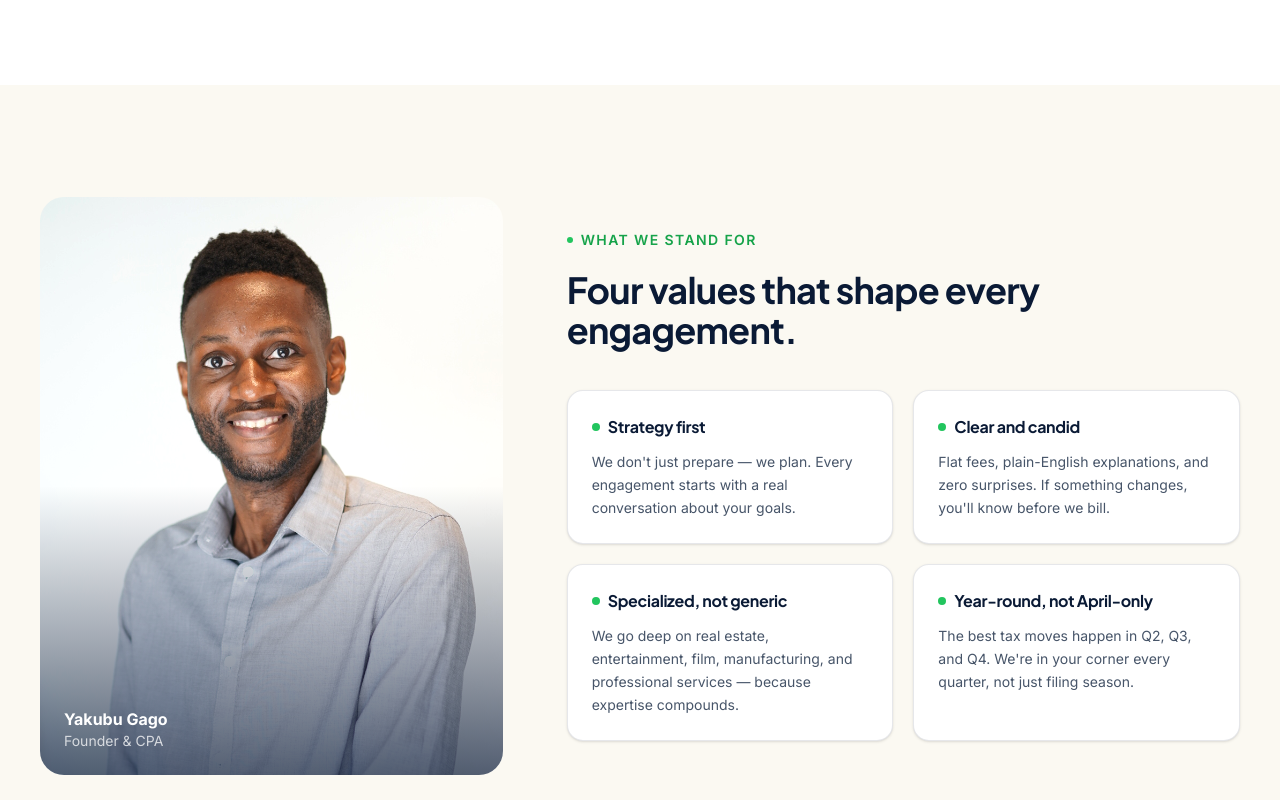
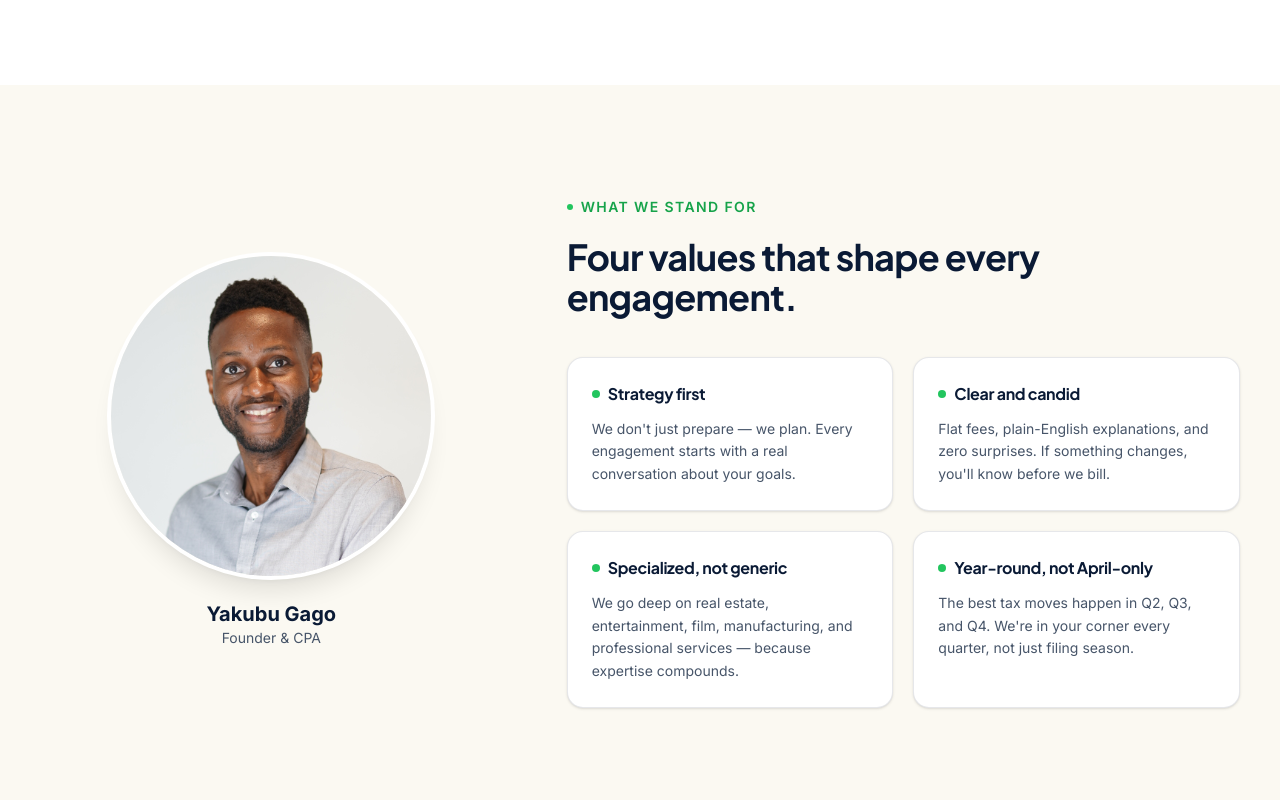
Before and after one commit to omgitsgago/website-gagotax, a Next.js app: page /about in a window 1280 px wide. Shown: the part 960-1760 px from the top of the page. Built offline with nearby package versions, Linux system fonts and the light colour scheme; a web font is replaced by a local one.

Commit message:
Change founder photo to circle style on About page

```diff
--- a/src/app/about/page.tsx
+++ b/src/app/about/page.tsx
@@ -103,18 +103,19 @@ export default function AboutPage() {
         <section className="bg-cream-50 py-20 sm:py-28">
           <div className="mx-auto w-full max-w-7xl px-6 sm:px-8 lg:px-10">
             <div className="grid items-center gap-12 lg:grid-cols-12 lg:gap-16">
-              <div className="relative aspect-[4/5] overflow-hidden rounded-3xl lg:col-span-5">
-                <Image
-                  src="/photos/yakubu.jpg"
-                  alt="Yakubu Gago, Founder & CPA at GagoTax"
-                  fill
-                  className="object-cover scale-125 object-[center_10%] brightness-110"
-                  sizes="(max-width: 1024px) 100vw, 40vw"
-                />
-                <div className="absolute inset-0 bg-gradient-to-t from-navy-900/70 via-transparent to-transparent" />
-                <div className="absolute bottom-0 left-0 right-0 p-6">
-                  <p className="text-base font-bold text-white">Yakubu Gago</p>
-                  <p className="text-sm text-white/75">Founder &amp; CPA</p>
+              <div className="flex flex-col items-center gap-6 lg:col-span-5">
+                <div className="relative h-72 w-72 overflow-hidden rounded-full shadow-xl ring-4 ring-white sm:h-80 sm:w-80">
+                  <Image
+                    src="/photos/yakubu.jpg"
+                    alt="Yakubu Gago, Founder & CPA at GagoTax"
+                    fill
+                    className="object-cover scale-125 object-[center_10%]"
+                    sizes="320px"
+                  />
+                </div>
+                <div className="text-center">
+                  <p className="text-xl font-bold text-navy-900">Yakubu Gago</p>
+                  <p className="text-sm text-slate-text">Founder &amp; CPA</p>
                 </div>
               </div>
               <div className="lg:col-span-7">
```
